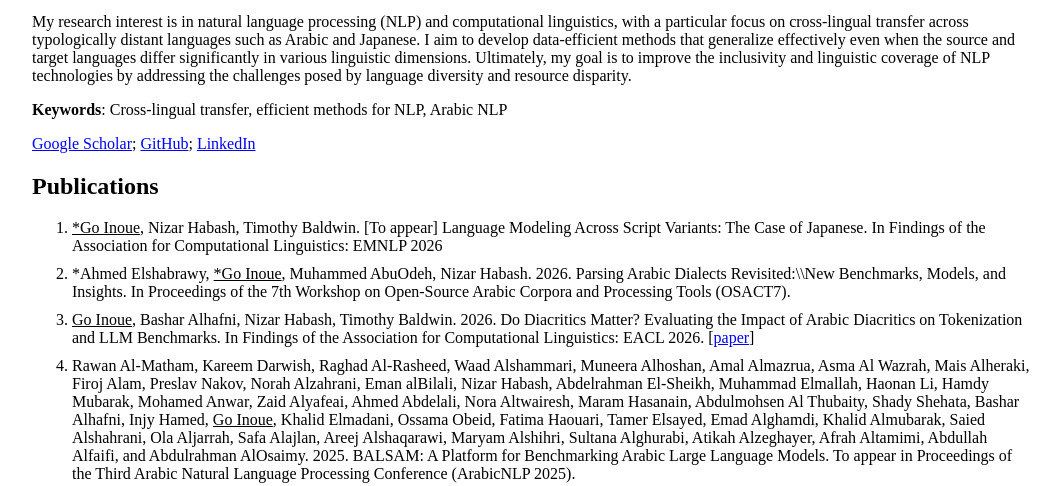
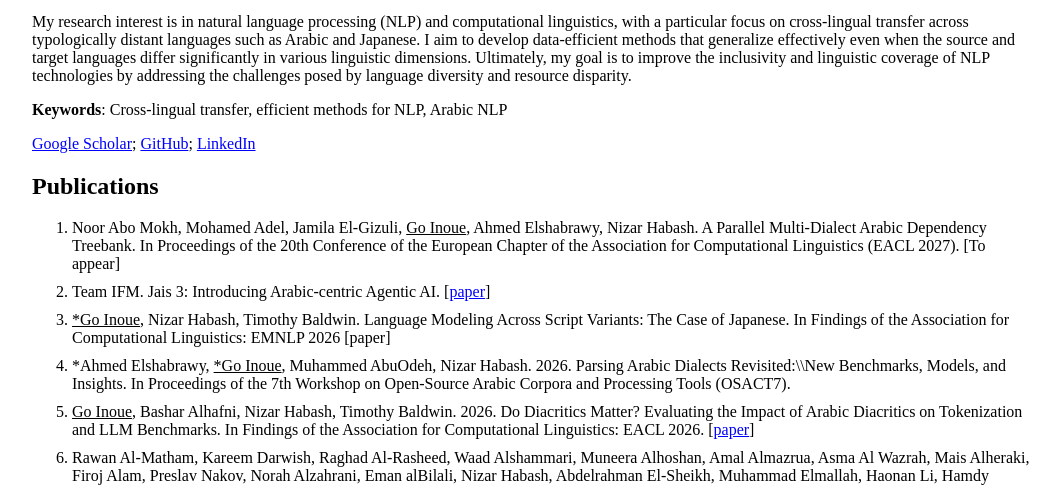
Before and after one commit to go-inoue/go-inoue.github.io, a plain HTML site: page index.html in a window 1280 px wide. Shown: the part 271-757 px from the top of the page, without its empty margins (108-1169 px from the left). Drawn offline with Linux system fonts and the light colour scheme.

Commit message:
Add papers.

```diff
--- a/index.html
+++ b/index.html
@@ -54,19 +54,21 @@ li {
 
 <h2>Publications</h2>
 <ol>
-    <li><u>*Go Inoue</u>, Nizar Habash, Timothy Baldwin. [To appear] Language Modeling Across Script Variants: The Case of Japanese. In Findings of the Association for Computational Linguistics: EMNLP 2026 </li>
+    <li>Noor Abo Mokh, Mohamed Adel, Jamila El-Gizuli, <u>Go Inoue</u>, Ahmed Elshabrawy, Nizar Habash. A Parallel Multi-Dialect Arabic Dependency Treebank. In Proceedings of the 20th Conference of the European Chapter of the Association for Computational Linguistics (EACL 2027). [To appear]</li>
+    <li>Team IFM. Jais 3: Introducing Arabic-centric Agentic AI. [<a href="https://arxiv.org/abs/2611.10224" target="_blank">paper</a>]</li>
+    <li><u>*Go Inoue</u>, Nizar Habash, Timothy Baldwin. Language Modeling Across Script Variants: The Case of Japanese. In Findings of the Association for Computational Linguistics: EMNLP 2026 [paper]</li>
     <li>*Ahmed Elshabrawy, <u>*Go Inoue</u>, Muhammed AbuOdeh, Nizar Habash. 2026. Parsing Arabic Dialects Revisited:\\New Benchmarks, Models, and Insights. In Proceedings of the 7th Workshop on Open-Source Arabic Corpora and Processing Tools (OSACT7). </li>
     <li><u>Go Inoue</u>, Bashar Alhafni, Nizar Habash, Timothy Baldwin. 2026. Do Diacritics Matter? Evaluating the Impact of Arabic Diacritics on Tokenization and LLM Benchmarks. In Findings of the Association for Computational Linguistics: EACL 2026. [<a href="https://aclanthology.org/2026.findings-eacl.22">paper</a>]</li>
     <li>Rawan Al-Matham, Kareem Darwish, Raghad Al-Rasheed, Waad Alshammari, Muneera Alhoshan, Amal Almazrua, Asma Al Wazrah, Mais Alheraki, Firoj Alam, Preslav Nakov, Norah Alzahrani, Eman alBilali, Nizar Habash, Abdelrahman El-Sheikh, Muhammad Elmallah, Haonan Li, Hamdy Mubarak, Mohamed Anwar, Zaid Alyafeai, Ahmed Abdelali, Nora Altwairesh, Maram Hasanain, Abdulmohsen Al Thubaity, Shady Shehata, Bashar Alhafni, Injy Hamed, <u>Go Inoue</u>, Khalid Elmadani, Ossama Obeid, Fatima Haouari, Tamer Elsayed, Emad Alghamdi, Khalid Almubarak, Saied Alshahrani, Ola Aljarrah, Safa Alajlan, Areej Alshaqarawi, Maryam Alshihri, Sultana Alghurabi, Atikah Alzeghayer, Afrah Altamimi, Abdullah Alfaifi, and Abdulrahman AlOsaimy. 2025. BALSAM: A Platform for Benchmarking Arabic Large Language Models. To appear in Proceedings of the Third Arabic Natural Language Processing Conference (ArabicNLP 2025).</li>
     <li>Bhuiyan Sanjid Shafique, Ashmal Vayani, Muhammad Maaz, Hanoona Abdul Rasheed, Dinura Dissanayake, Mohammed Irfan Kurpath, Yahya Hmaiti, <u>Go Inoue</u>, Jean Lahoud, Md. Safirur Rashid, Shadid Intisar Quasem, Maheen Fatima, Franco Vidal, Mykola Maslych, Ketan Pravin More, Sanoojan Baliah, Hasindri Watawana, Yuhao Li, Fabian Farestam, Leon Schaller, Roman Tymtsiv, Simon Weber, Hisham Cholakkal, Ivan Laptev, Shin'ichi Satoh, Michael Felsberg, Mubarak Shah, Salman Khan, Fahad Shahbaz Khan. 2025. A Culturally-diverse Multilingual Multimodal Video Benchmark & Model. To appear in Proceedings of the 2025 Conference on Empirical Methods in Natural Language Processing.</li>
     <li>Salman Elgamal, Ossama Obeid, Tameem Kabbani, <u>Go Inoue</u>, Nizar Habash. 2024. Arabic Diacritics in the Wild: Exploiting Opportunities for Improved Diacritization. In Proceedings of The 62nd Annual Meeting of the Association for Computational Linguistics (ACL 2024). [<a href="https://arxiv.org/abs/2406.05760">paper</a>]</li>
-    <li><u>Go Inoue</u>, Akihiko Kato, Masato Mita, Ukyo Honda, Peinan Zhang. 2024. CAMERA³: An Evaluation Dataset for Controllable Ad Text Generation in Japanese. In Proceedings of the 2024 Joint International Conference on Computational Linguistics, Language Resources and Evaluation (LREC-COLING 2024). [<a href="https://aclanthology.org/2024.lrec-main.242/">paper</a>]</li>
-    <li>Omar Kallas, <u>Go Inoue</u>, Nizar Habash. 2024. EMAD: A Bridge Tagset for Unifying Arabic POS Annotations. In Proceedings of the 2024 Joint International Conference on Computational Linguistics, Language Resources and Evaluation (LREC-COLING 2024). [<a href="https://aclanthology.org/2024.lrec-main.500/">paper</a>]</li>
-    <li>Bashar Alhafni, <u>Go Inoue</u>, Christian Khairallah, Nizar Habash. 2023. Advancements in Arabic Grammatical Error Detection and Correction: An Empirical Investigation. In Proceedings of the 2023 Conference on Empirical Methods in Natural Language Processing. [<a href="https://aclanthology.org/2023.emnlp-main.396/">paper</a>]</li>
+    <li><u>Go Inoue</u>, Akihiko Kato, Masato Mita, Ukyo Honda, Peinan Zhang. 2024. CAMERA³: An Evaluation Dataset for Controllable Ad Text Generation in Japanese. In Proceedings of the 2024 Joint International Conference on Computational Linguistics, Language Resources and Evaluation (LREC-COLING 2024). [<a href="https://aclanthology.org/2024.lrec-main.242/" target="_blank">paper</a>]</li>
+    <li>Omar Kallas, <u>Go Inoue</u>, Nizar Habash. 2024. EMAD: A Bridge Tagset for Unifying Arabic POS Annotations. In Proceedings of the 2024 Joint International Conference on Computational Linguistics, Language Resources and Evaluation (LREC-COLING 2024). [<a href="https://aclanthology.org/2024.lrec-main.500/" target="_blank">paper</a>]</li>
+    <li>Bashar Alhafni, <u>Go Inoue</u>, Christian Khairallah, Nizar Habash. 2023. Advancements in Arabic Grammatical Error Detection and Correction: An Empirical Investigation. In Proceedings of the 2023 Conference on Empirical Methods in Natural Language Processing. [<a href="https://aclanthology.org/2023.emnlp-main.396/" target="_blank">paper</a>]</li>
     <li>Ahmed Elshabrawy, Muhammed AbuOdeh, <u>Go Inoue</u>, Nizar Habash. 2023. CamelParser2.0: A State-of-the-Art Dependency Parser for Arabic. In Proceedings of ArabicNLP 2023. [<a href="https://aclanthology.org/2023.arabicnlp-1.15/">paper</a>]</li>
-    <li>Hiroshi Sano, Yeong-il Yi, ChiaHou Wu, <u>Go Inoue</u>, YaMing Shen, Noboru Oyanagi, Keiko Mochizuki. 2023. Cross-Referentiality of Multilingual Error Learner Corpora of Chinese, English and Japanese for Second Language Acquisition of Chinese Grammar. In Learner Corpora: Construction and Explorations in Chinese and Related Languages. [<a href="https://link.springer.com/chapter/10.1007/978-981-19-5731-4_5">paper</a>]</li>
+    <li>Hiroshi Sano, Yeong-il Yi, ChiaHou Wu, <u>Go Inoue</u>, YaMing Shen, Noboru Oyanagi, Keiko Mochizuki. 2023. Cross-Referentiality of Multilingual Error Learner Corpora of Chinese, English and Japanese for Second Language Acquisition of Chinese Grammar. In Learner Corpora: Construction and Explorations in Chinese and Related Languages. [<a href="https://link.springer.com/chapter/10.1007/978-981-19-5731-4_5" target="_blank">paper</a>]</li>
     <li>Ossama Obeid, <u>Go Inoue</u>, Nizar Habash. 2022. Camelira: An Arabic Multi-Dialect Morphological Disambiguator. In Proceedings of the 2022 Conference on Empirical Methods in Natural Language Processing: System Demonstrations. [<a href="https://arxiv.org/abs/2211.16807">paper</a>] [<a href="https://camelira.abudhabi.nyu.edu/">demo</a>]</li>
-    <li>Dana Abdulrahim, <u>Go Inoue</u>, Latifa Shamsan, Salam Khalifa and Nizar Habash. 2022. The Bahrain Corpus: A Multi-genre Corpus of Bahraini Arabic. In Proceedings of the Thirteenth International Conference on Language Resources and Evaluation (LREC 2022), Marseille, France.  European Language Resources Association (ELRA). [<a href="http://www.lrec-conf.org/proceedings/lrec2022/pdf/2022.lrec-1.251.pdf">paper</a>]</li>
+    <li>Dana Abdulrahim, <u>Go Inoue</u>, Latifa Shamsan, Salam Khalifa and Nizar Habash. 2022. The Bahrain Corpus: A Multi-genre Corpus of Bahraini Arabic. In Proceedings of the Thirteenth International Conference on Language Resources and Evaluation (LREC 2022), Marseille, France.  European Language Resources Association (ELRA). [<a href="http://www.lrec-conf.org/proceedings/lrec2022/pdf/2022.lrec-1.251.pdf" target="_blank">paper</a>]</li>
     <li><u>Go Inoue</u>, Salam Khalifa, Nizar Habash. 2022. Morphosyntactic Tagging with Pre-trained Language Models for Arabic and its Dialects. In Findings of the Association for Computational Linguistics: ACL 2022, pages 1708–1719, Dublin, Ireland. Association for Computational Linguistics. [<a href="https://aclanthology.org/2022.findings-acl.135/" target="_blank">paper</a>]</li>
     <li><u>Go Inoue</u>, Bashar Alhafni, Nurpeiis Baimukan, Houda Bouamour, Nizar Habash. 2021. The Interplay of Variant, Size, and Task Type in Arabic Pre-trained Language Models. In Proceedings of the Sixth Arabic Natural Language Processing Workshop, pages 92–104, Kyiv, Ukraine (Virtual). Association for Computational Linguistics. [<a href="https://aclanthology.org/2021.wanlp-1.10/" target="_blank">paper</a>]</li>
     <li>Ossama Obeid, Nasser Zalmout, Salam Khalifa, Dima Taji, Mai Oudah, Bashar Alhafni, <u>Go Inoue</u>, Fadhl Eryani, Alexander Erdmann, Nizar Habash. 2020. CAMeL Tools: An Open Source Python Toolkit for Arabic Natural Language Processing. In Proceedings of the 12th Language Resources and Evaluation Conference, pages 7022–7032, Marseille, France. European Language Resources Association. [<a href="https://aclanthology.org/2020.lrec-1.868/" target="_blank">paper</a>]</li>
```
